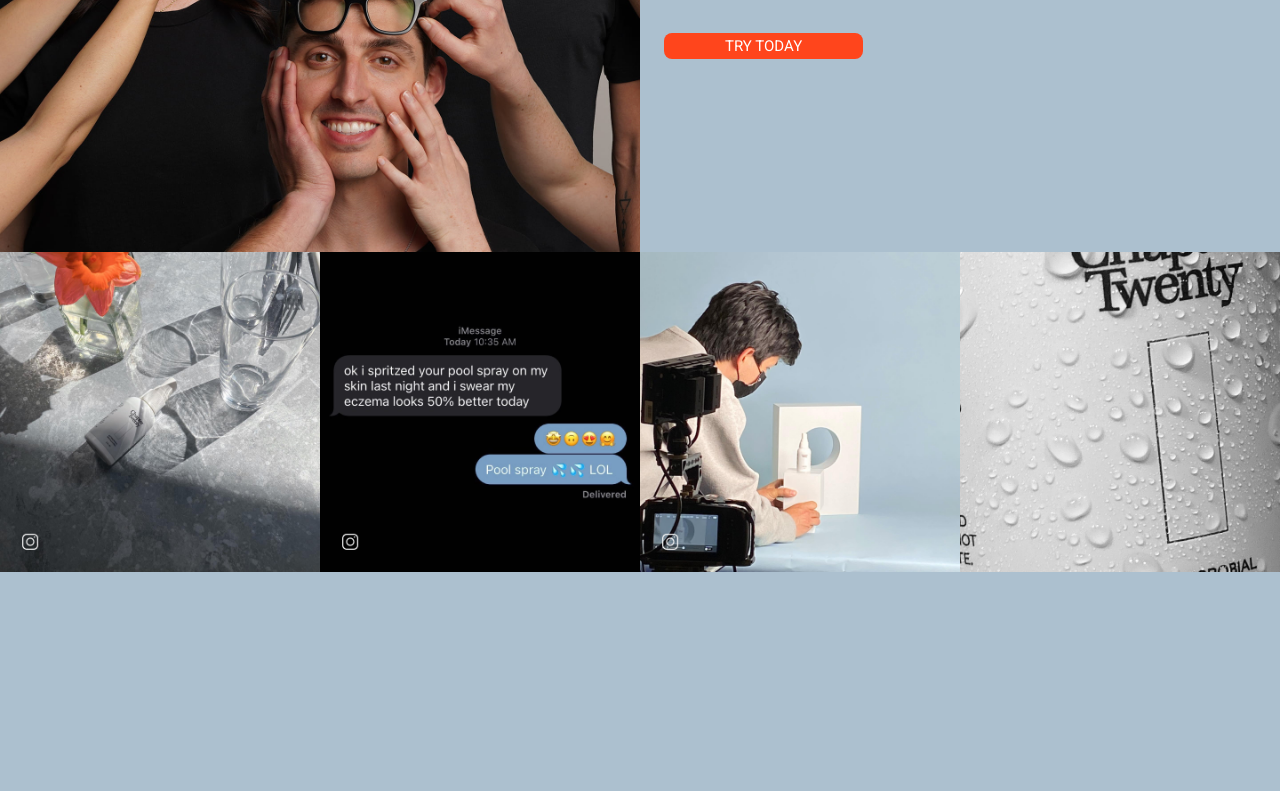
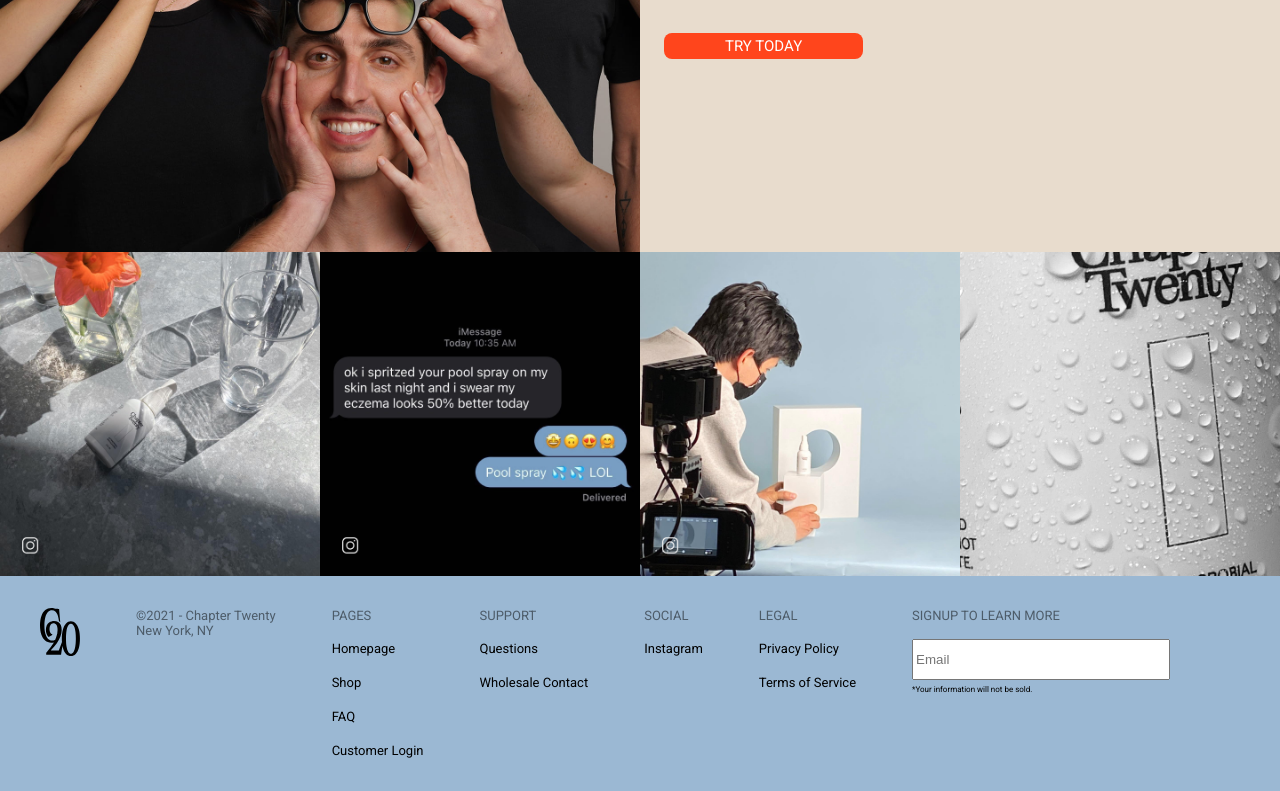
Before and after one commit to qwalty/lab_7, a plain HTML site: page task2/index.html in a window 1280 px wide. Shown: the part 2838-3629 px from the top of the page. Before the commit the page ends 3414 px from the top, so only its background shows below. Drawn offline with Linux system fonts and the light colour scheme; a web font is replaced by a local one.

Commit message:
made footer

```diff
--- a/task2/index.html
+++ b/task2/index.html
@@ -15,6 +15,7 @@
     <link rel="stylesheet" href="/task2/style/style_block_5.css">
     <link rel="stylesheet" href="/task2/style/style_block_6.css">
     <link rel="stylesheet" href="/task2/style/style_block_7.css">
+    <link rel="stylesheet" href="/task2/style/style_footer.css">
     <title>task2</title>
 </head>
 <body>
@@ -112,7 +113,38 @@
         </div>
     </main>
     <footer>
-
+        <ul>
+            <li><img src="/task2/img/logo.svg" alt=""></li>
+        </ul>
+        <ul>
+            <li class="title_li">©2021 - Chapter Twenty<br>New York, NY</li>
+        </ul>
+        <ul>
+            <li class="title_li">PAGES</li>
+            <li><a href="#">Homepage</a></li>
+            <li><a href="#">Shop</a></li>
+            <li><a href="#">FAQ</a></li>
+            <li><a href="#">Customer Login</a></li>
+        </ul>
+        <ul>
+            <li class="title_li">SUPPORT</li>
+            <li><a href="#">Questions</a></li>
+            <li><a href="#">Wholesale Contact</a></li>
+        </ul>
+        <ul>
+            <li class="title_li">SOCIAL</li>
+            <li><a href="#">Instagram</a></li>
+        </ul>
+        <ul>
+            <li class="title_li">LEGAL</li>
+            <li><a href="#">Privacy Policy</a></li>
+            <li><a href="#">Terms of Service</a></li>
+        </ul>
+        <ul>
+            <li class="title_li">SIGNUP TO LEARN MORE</li>
+            <li class="li_email"><input type="text" placeholder="Email" class="email_in_footer"></li>
+            <li class="discription">*Your information will not be sold.</li>
+        </ul>
     </footer>
 </body>
 </html>
--- a/task2/style/style_block_6.css
+++ b/task2/style/style_block_6.css
@@ -6,6 +6,7 @@
 }
 .our_story{
     width: 50%;
+    background: #E8DCCD;
 }
 .faces_img{
     width: 100%;
--- a/task2/style/style_block_7.css
+++ b/task2/style/style_block_7.css
@@ -3,4 +3,5 @@
 }
 .block_7 img{
     width: 100%;
+    height: 100%;
 }
--- /dev/null
+++ b/task2/style/style_footer.css
@@ -0,0 +1,35 @@
+footer{
+    display: flex;
+    background: #9BB8D3;
+}
+ul{
+    list-style: none;
+    padding-left: 24px;
+}
+li{
+    margin: 16px;
+}
+li a{
+    font-family: 'Roboto';
+    font-weight: 400;
+    font-size: 13px;
+}
+.title_li{
+    font-family: 'Roboto';
+    font-weight: 400;
+    font-size: 13px;
+    color: rgba(0, 0, 0, 50%);
+}
+.discription{
+    font-family: 'Roboto';
+    font-weight: 400;
+    font-size: 8px;
+    margin-top: 0;
+}
+.li_email{
+    margin-bottom: 5px;
+}
+.email_in_footer{
+    width: 135%;
+    height: 35px;
+}
--- a/task2/style/style_header.css
+++ b/task2/style/style_header.css
@@ -1,6 +1,6 @@
 body{
     margin: 0;
-    background: rgb(172, 192, 207);
+    background: #C6DAE7;
 }
 a{
     text-decoration: none;
```
